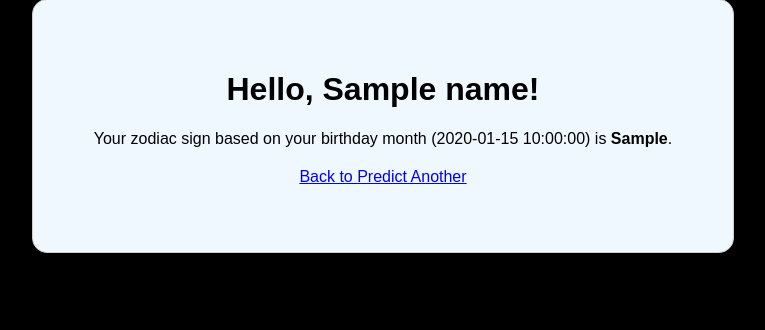
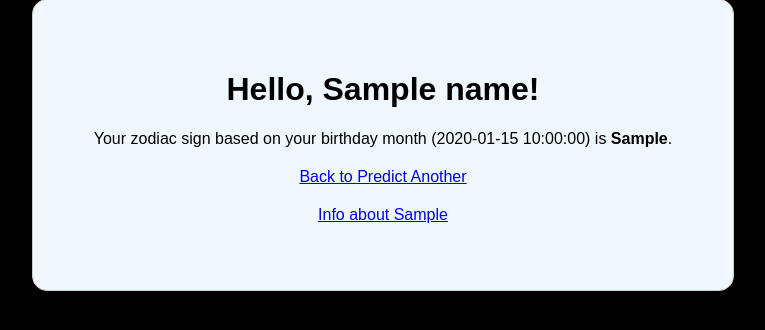
Before and after one commit to TGH75972/zodiac-teller, a Flask app: template templates/result.html in a window 1280 px wide. Shown: the part 201-531 px from the top of the page, without its empty margins (257-1022 px from the left). Run offline with Flask 3, Linux system fonts and the light colour scheme; the template is opened without the code that fills it: most values are stand-ins (such as "Sample title", 1, 10 or a date in 2020).

Commit message:
Update result.html

```diff
--- a/templates/result.html
+++ b/templates/result.html
@@ -7,10 +7,12 @@
     <link rel="stylesheet" href="{{ url_for('static', filename='style.css') }}">
 </head>
 <body>
+
     <div class="container">
         <h1>Hello, {{ name }}!</h1>
         <p>Your zodiac sign based on your birthday month ({{ birthday_month }}) is <strong>{{ zodiac_sign }}</strong>.</p>
         <p><a href="/">Back to Predict Another</a></p>
+        <p><a href="{{ url_for('info', sign=zodiac_sign) }}">Info about {{ zodiac_sign }}</a></p>
     </div>
 </body>
 </html>
```
